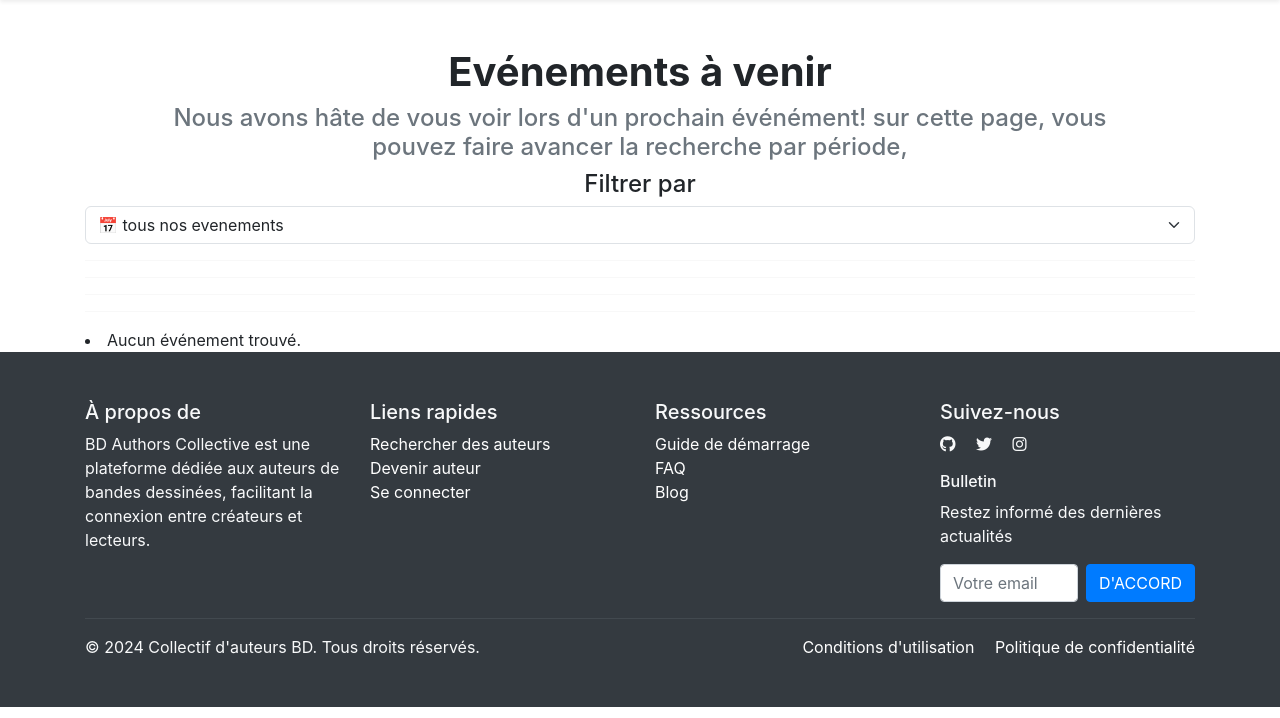
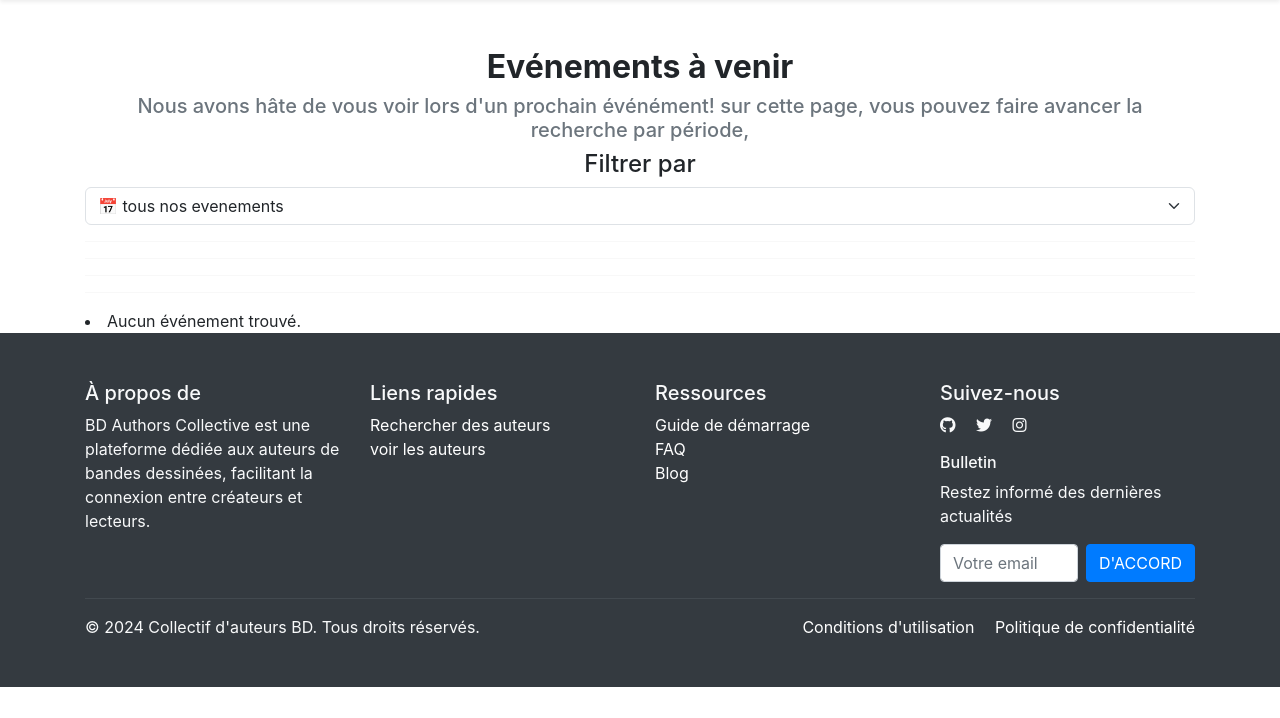
Before and after one commit to celestin2001/Projet-BD, a Django app: page /evenement in a window 1280 px wide. Shown: the part 82-800 px from the top of the page. Run offline with Django 5.2, Linux system fonts and the light colour scheme; data that the repository does not hold is empty; parts of the project's set-up code (start-up, migrations or seed data) failed here and were passed over; some libraries are stand-ins or nearby versions.

Commit message:
deuxième-deploiement

```diff
--- a/Gestion_BD/Gestion_BD/settings.py
+++ b/Gestion_BD/Gestion_BD/settings.py
@@ -18,7 +18,7 @@ SECRET_KEY = "django-insecure-c&7t#9g=*9(b2*_h3$zb!$vko0xffi0+=omr=dalbeyrefk87t
 # SECURITY WARNING: don't run with debug turned on in production!
 DEBUG = False
 
-ALLOWED_HOSTS = ['celestin2001.pythonanywhere.com']
+ALLOWED_HOSTS = ['auteur-bd.bilili-bd.com']
 # Celestin2001.pythonanywhere.com'
 X_FRAME_OPTIONS = 'ALLOWALL'
 # CSRF_TRUSTED_ORIGINS = [
--- a/Gestion_BD/gestion_content/templates/gestion_content/footer.html
+++ b/Gestion_BD/gestion_content/templates/gestion_content/footer.html
@@ -17,8 +17,8 @@
                     <h5>Liens rapides</h5>
                     <ul class="list-unstyled">
                         <li><a href="#" style="color: white;" class=" text-decoration-none">Rechercher des auteurs</a></li>
-                        <li><a href="#" style="color: white;" class=" text-decoration-none">Devenir auteur</a></li>
-                        <li><a href="#" style="color: white;" class=" text-decoration-none">Se connecter</a></li>
+                        <li><a href="#" style="color: white;" class=" text-decoration-none">voir les auteurs</a></li>
+                        {% comment %} <li><a href="#" style="color: white;" class=" text-decoration-none">Se connecter</a></li> {% endcomment %}
                     </ul>
                 </div>
 
--- a/Gestion_BD/gestion_utilisateur/templates/gestion_utilisateur/evenement.html
+++ b/Gestion_BD/gestion_utilisateur/templates/gestion_utilisateur/evenement.html
@@ -166,8 +166,8 @@
 
              <!-- Événement -->
               <div class="mx-5 text-center">
-             <h1 class="fw-bold text-center " id="typed-text">Evénements à venir</h1>
-             <p class="text-muted h4 text-center ">Nous avons hâte de vous voir lors d'un prochain événément! sur cette page, vous pouvez
+             <h2 class="fw-bold text-center " id="typed-text">Evénements à venir</h2>
+             <p class="text-muted h5 text-center ">Nous avons hâte de vous voir lors d'un prochain événément! sur cette page, vous pouvez
                 faire avancer la recherche par période,
             </p>
         </div>
--- a/Gestion_BD/gestion_utilisateur/templates/gestion_utilisateur/index.html
+++ b/Gestion_BD/gestion_utilisateur/templates/gestion_utilisateur/index.html
@@ -157,7 +157,7 @@
     </nav>
 
     <!-- fin recherche avance -->
-    <div id="carouselExample" class="carousel slide mt-4" data-bs-ride="carousel">
+    <div id="carouselExample" class="carousel slide " data-bs-ride="carousel" style="margin: 60px;">
         <div class="carousel-inner">
             <div class="carousel-item active">
                 <img src="{% static "gestion_content/images/I1.jpg" %}" class="d-block w-100" alt="Nature">
```
